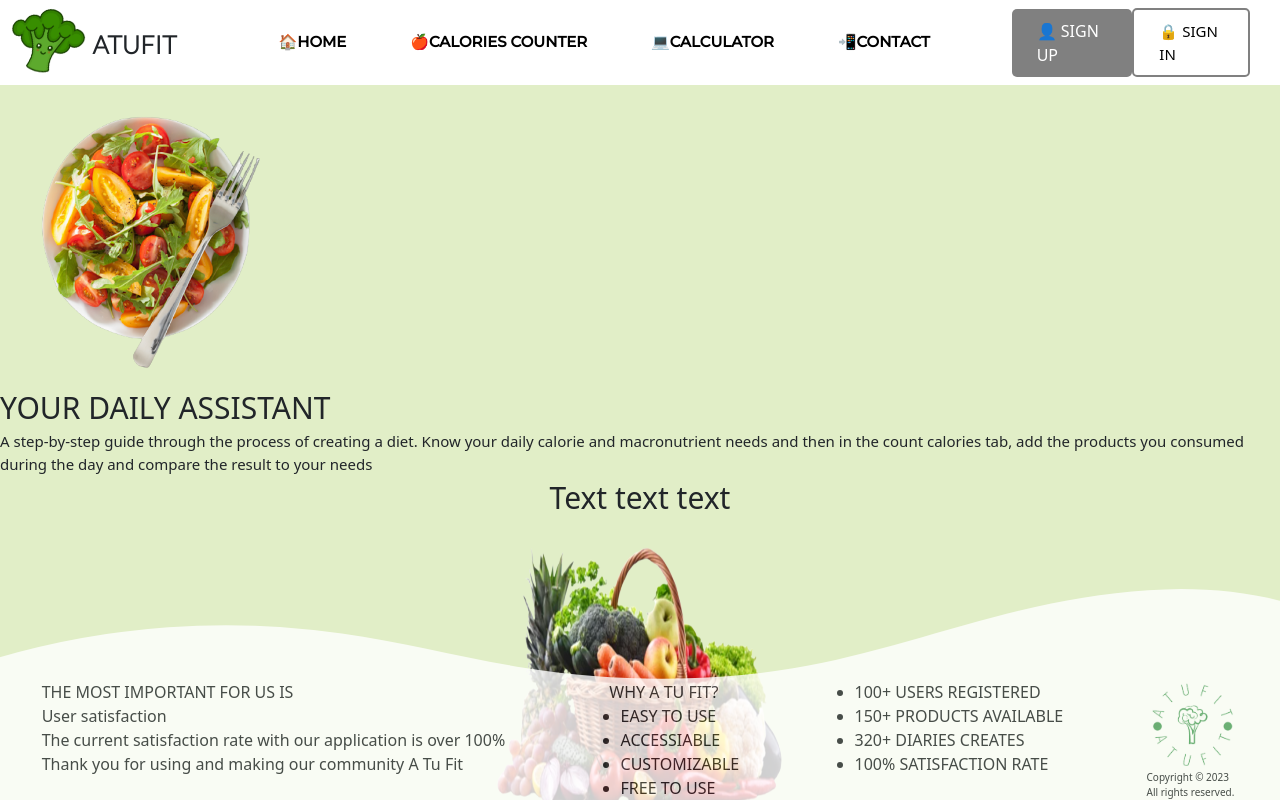
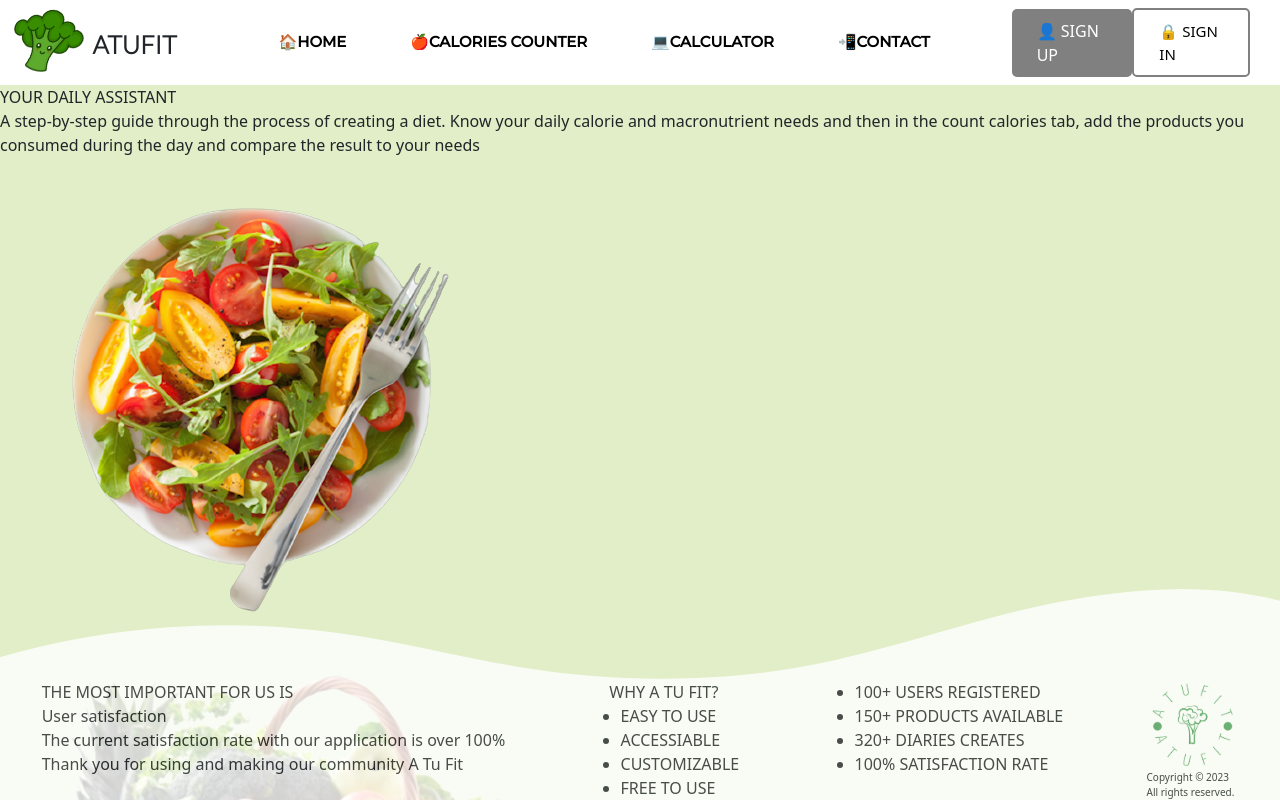
Before and after one commit to PatrycjaBochnak/ATuFit, a React (Create React App) app: page / in a window 1280 px wide. Shown: the top 800 px of the page. Built offline with nearby package versions, Linux system fonts and the light colour scheme.

Commit message:
adding style

```diff
--- a/src/components/homePage.js
+++ b/src/components/homePage.js
@@ -1,32 +1,35 @@
 import React from "react";
 import Footer from "./footer";
-import salad1 from "../images/salad1.jpg"
-import vegetables from "../images/vegetables.jpg"
+import salad1 from "../images/salad1.jpg";
+import vegetables from "../images/vegetables.jpg";
 
 function HomePage() {
   return (
     <>
-    <div className="homePage">
-            <div className="homePageIcon1">
-            <img className="salad1" src={salad1} alt="salad1" />
-            </div>
-            <div className="heading1">
+      <div className="homePage">
+        <div className="firstSlide">
+          <div className="heading1">
             <span>YOUR DAILY ASSISTANT</span>
+          </div>
           <div className="heading2">
             <span>
-            A step-by-step guide through the process of creating a diet. Know your daily calorie and macronutrient needs and then in the count calories tab, add the products you consumed during the day and compare the result to your needs
+              A step-by-step guide through the process of creating a diet. Know
+              your daily calorie and macronutrient needs and then in the count
+              calories tab, add the products you consumed during the day and
+              compare the result to your needs
             </span>
-            <div className="heading3">
-              <span>Text text text</span>
-            </div>
-            <div className="homePageIcon2">
-            <img className="vegetables" src={vegetables} alt="vegetables" />
-            </div>
+          </div>
+          <img className="salad1" src={salad1} alt="salad1" />
+        </div>
+        <div className="secondSlide">
+          <img className="vegetables" src={vegetables} alt="vegetables" />
+          <div className="heading3">
+            <span>Text text text</span>
           </div>
         </div>
       </div>
       <Footer />
-      </>
+    </>
   );
 }
 
--- a/src/components/searcher.js
+++ b/src/components/searcher.js
@@ -45,7 +45,7 @@ class Searcher extends React.Component {
         </div>
         {this.state.recipes ? (
           <div className="searchResults">
-            <div className="row">
+            <div className="calMacroNames">
               <div className="col-md-6">Name</div>
               <div className="col-md-1">Calories</div>
               <div className="col-md-1">Fats</div>
--- a/src/styles/_app.scss
+++ b/src/styles/_app.scss
@@ -20,10 +20,10 @@
   width: 100%;
 }
 .homePage {
+  display: flex;
+  flex-flow: column;
   flex: 1 1 auto;
-  flex-flow: column;
   background-color: #e1eec7;
-  background-size: contain;
 }
 .carouselDay {
   background-color: #e1eec7;
--- a/src/styles/_caloriesCounter.scss
+++ b/src/styles/_caloriesCounter.scss
@@ -13,7 +13,6 @@
   flex: 1 1 auto;
   display: flex !important;
   justify-content: center !important;
-  background-color: #e1eec7;
 }
 .carousel {
   flex: 1 1 auto;
@@ -88,3 +87,7 @@
   flex-flow: column;
   align-items: center;
 }
+.calMacroNames {
+  font-size: 10px;
+  display: flex;
+}
--- a/src/styles/_homePage.scss
+++ b/src/styles/_homePage.scss
@@ -1,45 +1,10 @@
-.homePage {
+.firstSlide {
   display: flex;
+  flex-direction: column;
+  align-items: flex-start;
+  justify-content: space-between;
 }
-.heading1 {
+.secondSlide {
   display: flex;
-  flex-flow: column;
-  align-items: flex-start;
-  justify-content: center;
-  font-size: 30px;
+  align-items: flex-end;
 }
-.heading2 {
-  display: flex;
-  flex-flow: column;
-  align-items: center;
-  justify-content: center;
-  font-size: 15px;
-}
-.heading3 {
-  display: flex;
-  flex-flow: column;
-  align-items: center;
-  justify-content: center;
-  font-size: 30px;
-}
-.homePageIcon1 {
-  display: flex;
-  justify-content: flex-end;
-  flex-flow: column;
-  float: left;
-}
-.salad1 {
-  display: flex;
-  height: 300px;
-  width: 300px;
-}
-.homePageIcon2 {
-  display: flex;
-  flex-flow: column;
-  justify-content: flex-end;
-}
-.vegetables {
-  display: flex;
-  height: 300px;
-  width: 300px;
-}
```
